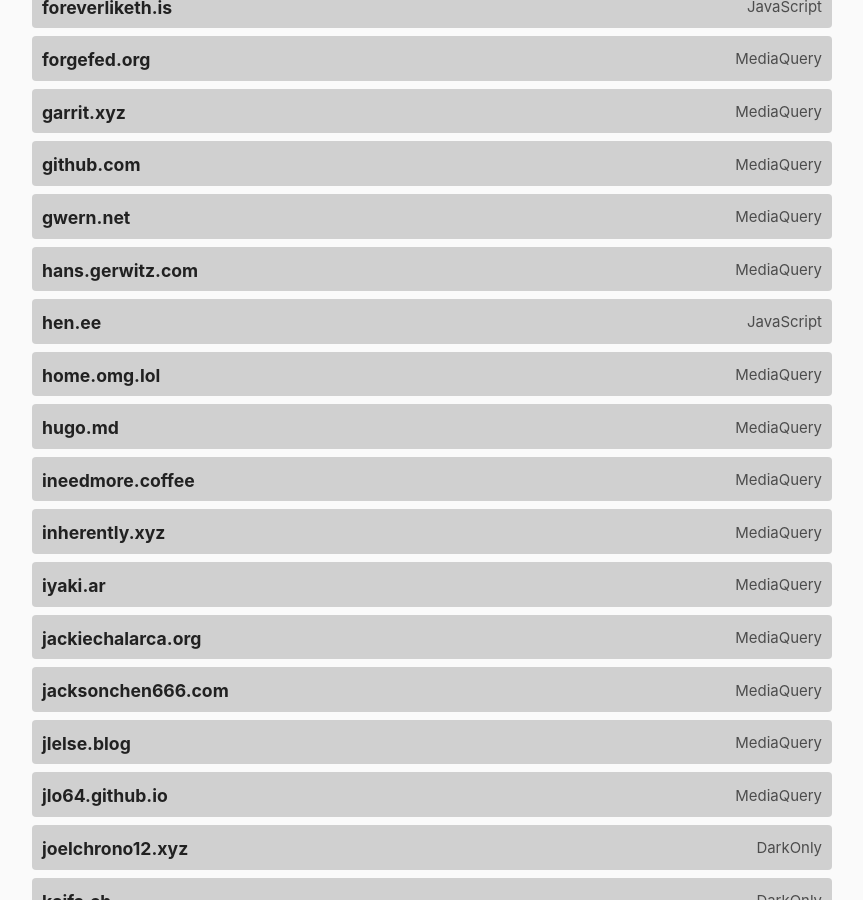
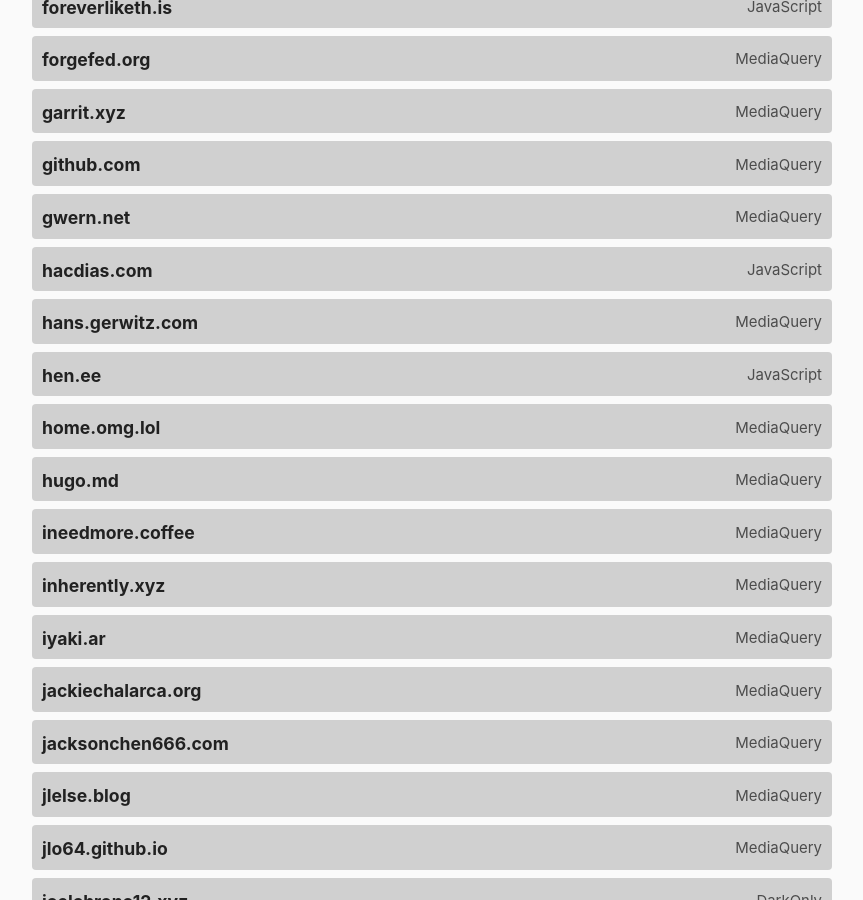
Before and after one commit to katherinek727/darktheme.club, a Jekyll site: the page built from index.md, in a window 1280 px wide and 900 px high, scrolled down 2480 px. Shown: the whole window, without its empty margins (208-1071 px from the left). Built offline with Jekyll 4.4.1, drawn with Linux system fonts in a browser that asks for light colours.

Commit message:
Add hacdias.com

```diff
--- a/_data/sites.yml
+++ b/_data/sites.yml
@@ -477,3 +477,8 @@
   url: https://zapisnik.skladka.net/
   method: mediaquery
   last_checked: 2023-02-06
+
+- domain: hacdias.com
+  url: https://hacdias.com
+  method: javascript
+  last_checked: 2023-11-25
```
